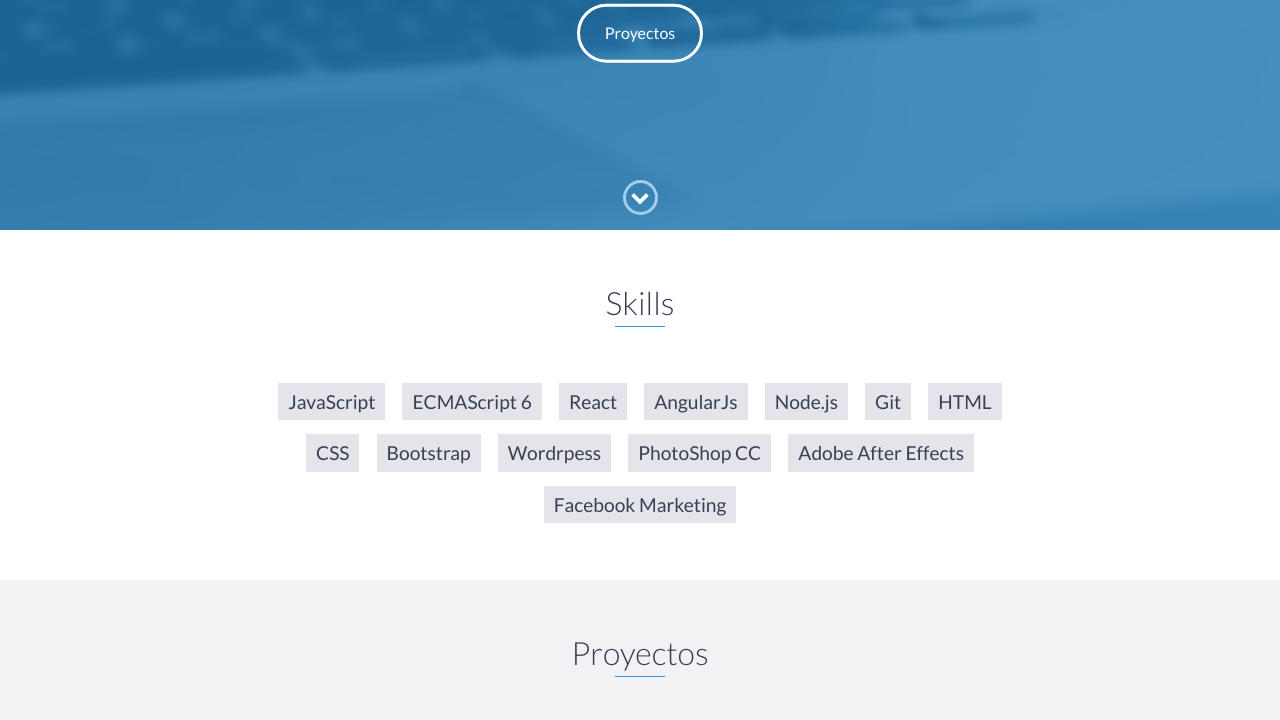
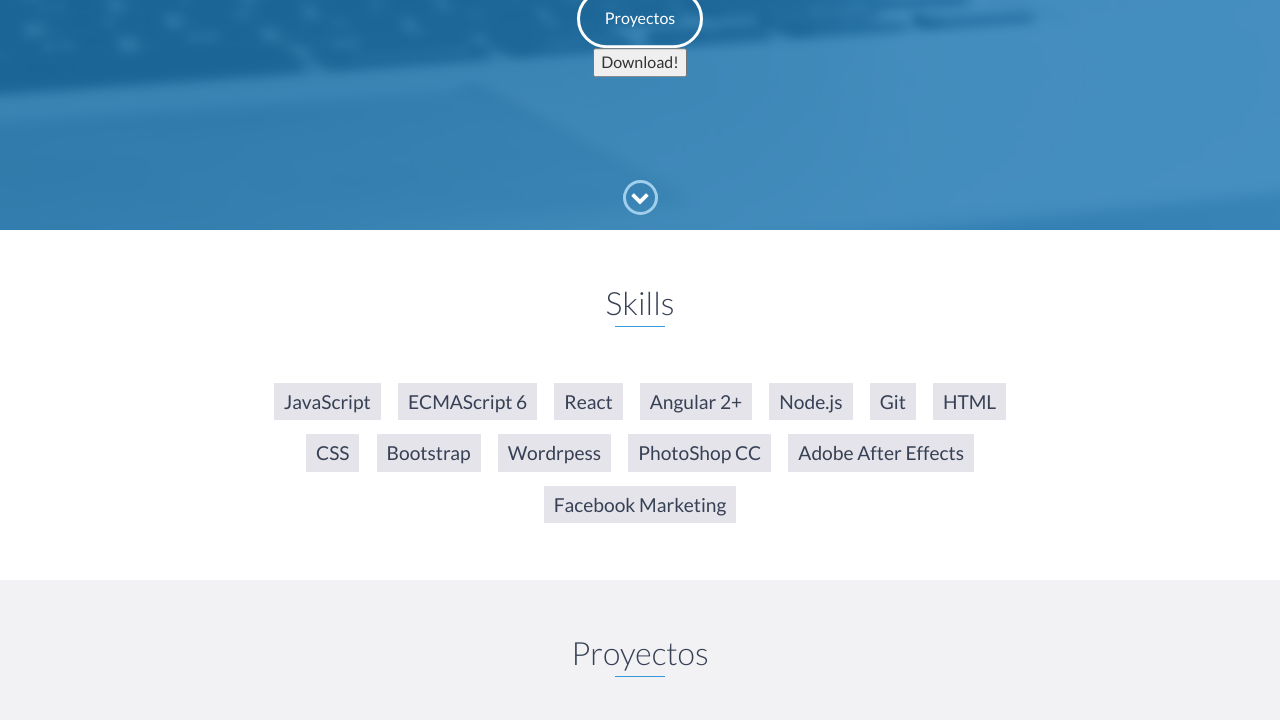
Before and after one commit to FerElias/gitport, a plain HTML site: page index.html in a window 1280 px wide. Shown: the part 570-1290 px from the top of the page. Drawn offline with nearby package versions, Linux system fonts and the light colour scheme.

Commit message:
Update index.html

```diff
--- a/index.html
+++ b/index.html
@@ -51,6 +51,9 @@
             <h1>Fernando Espinosa de los Monteros N.</h1>
             <h2>Desarrollador Front-End (React js, Angular.js)</h2>
             <a href="#projects" class="btn-rounded-white">Proyectos</a>
+            <form method="get" action="DOCS/Resume Fer Espinosa (3).pdf">
+                <button type="submit">Download!</button>
+             </form>
         </div>
         <!-- End #lead-content -->
 
@@ -70,7 +73,7 @@
                 <li>JavaScript</li>
                 <li>ECMAScript 6</li>
                 <li>React</li>
-                <li>AngularJs</li>
+                <li>Angular 2+</li>
                 <li>Node.js</li>
                 <li>Git</li>
                 <li>HTML</li>
```
